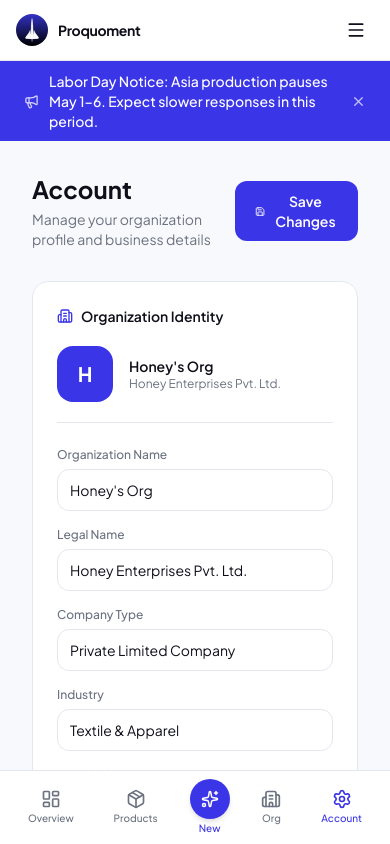
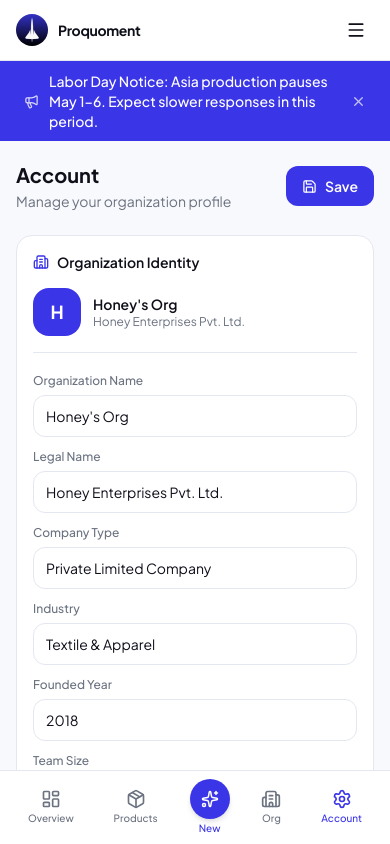
Before and after one commit to opmahadevg/Buyer_Dashboard, a Next.js app: page /account in a window 390 px wide. Built offline with nearby package versions, Linux system fonts and the light colour scheme; no server answers.

Commit message:
Mobile responsive: src/app/account/components/AccountContent.tsx

```diff
--- a/src/app/account/components/AccountContent.tsx
+++ b/src/app/account/components/AccountContent.tsx
@@ -59,7 +59,6 @@
   const [saved, setSaved] = useState(false);
   const [saving, setSaving] = useState(false);
 
-  // Load from localStorage on mount
   useEffect(() => {
     setForm(getStoredOrg());
   }, []);
@@ -87,7 +86,7 @@
     <button
       onClick={handleSave}
       disabled={saving}
-      className={`flex items-center gap-2 px-5 py-2.5 text-sm font-semibold rounded-lg transition-all duration-200 disabled:opacity-60 active:scale-95 ${extraClass} ${
+      className={`flex items-center gap-2 px-4 md:px-5 py-2.5 text-sm font-semibold rounded-lg transition-all duration-200 disabled:opacity-60 active:scale-95 ${extraClass} ${
         saved ? 'bg-green-500 text-white' : 'bg-primary text-white hover:bg-[#2e29c4]'
       }`}
     >
@@ -98,33 +97,33 @@
       ) : (
         <Save size={15} />
       )}
-      {saving ? 'Saving…' : saved ? 'Saved' : 'Save Changes'}
+      {saving ? 'Saving…' : saved ? 'Saved' : 'Save'}
     </button>
   );
 
   return (
-    <div className="px-8 py-8 max-w-4xl mx-auto">
+    <div className="px-4 md:px-8 py-5 md:py-8 max-w-4xl mx-auto">
       <Toaster position="bottom-right" richColors />
 
       {/* Header */}
-      <div className="flex items-center justify-between mb-8">
+      <div className="flex items-center justify-between mb-6 md:mb-8">
         <div>
-          <h1 className="text-2xl font-bold text-[var(--foreground)]">Account</h1>
-          <p className="text-sm text-[var(--muted-foreground)] mt-1">
-            Manage your organization profile and business details
+          <h1 className="text-xl md:text-2xl font-bold text-[var(--foreground)]">Account</h1>
+          <p className="text-sm text-[var(--muted-foreground)] mt-0.5">
+            Manage your organization profile
           </p>
         </div>
         <SaveButton />
       </div>
 
       {/* Organization Identity */}
-      <div className="bg-white rounded-xl border border-[var(--border)] p-6 mb-6">
-        <div className="flex items-center gap-2 mb-5">
+      <div className="bg-white rounded-xl border border-[var(--border)] p-4 md:p-6 mb-4 md:mb-6">
+        <div className="flex items-center gap-2 mb-4 md:mb-5">
           <Building2 size={16} className="text-primary" />
           <h2 className="text-sm font-semibold text-[var(--foreground)]">Organization Identity</h2>
         </div>
-        <div className="flex items-center gap-4 mb-6 pb-5 border-b border-[var(--border)]">
-          <div className="w-14 h-14 rounded-xl bg-primary flex items-center justify-center text-white font-bold text-xl flex-shrink-0 transition-all duration-200">
+        <div className="flex items-center gap-3 mb-5 pb-4 border-b border-[var(--border)]">
+          <div className="w-12 h-12 md:w-14 md:h-14 rounded-xl bg-primary flex items-center justify-center text-white font-bold text-lg md:text-xl flex-shrink-0">
             {(form.name || 'O').charAt(0).toUpperCase()}
           </div>
           <div>
@@ -132,7 +131,7 @@
             <p className="text-xs text-[var(--muted-foreground)]">{form.legalName}</p>
           </div>
         </div>
-        <div className="grid grid-cols-1 md:grid-cols-2 gap-4">
+        <div className="grid grid-cols-1 md:grid-cols-2 gap-3 md:gap-4">
           <Field label="Organization Name" name="name" value={form.name} onChange={handleChange} placeholder="e.g. Honey's Org" />
           <Field label="Legal Name" name="legalName" value={form.legalName} onChange={handleChange} placeholder="e.g. Honey Enterprises Pvt. Ltd." />
           <Field label="Company Type" name="type" value={form.type} onChange={handleChange} placeholder="e.g. Private Limited Company" />
@@ -146,12 +145,12 @@
       </div>
 
       {/* Contact Details */}
-      <div className="bg-white rounded-xl border border-[var(--border)] p-6 mb-6">
-        <div className="flex items-center gap-2 mb-5">
+      <div className="bg-white rounded-xl border border-[var(--border)] p-4 md:p-6 mb-4 md:mb-6">
+        <div className="flex items-center gap-2 mb-4 md:mb-5">
           <Phone size={16} className="text-primary" />
           <h2 className="text-sm font-semibold text-[var(--foreground)]">Contact Details</h2>
         </div>
-        <div className="grid grid-cols-1 md:grid-cols-2 gap-4">
+        <div className="grid grid-cols-1 md:grid-cols-2 gap-3 md:gap-4">
           <Field label="Email Address" name="email" value={form.email} onChange={handleChange} placeholder="contact@yourorg.com" type="email" />
           <Field label="Phone Number" name="phone" value={form.phone} onChange={handleChange} placeholder="+91 98765 43210" />
           <div className="md:col-span-2">
@@ -161,12 +160,12 @@
       </div>
 
       {/* Address */}
-      <div className="bg-white rounded-xl border border-[var(--border)] p-6 mb-6">
-        <div className="flex items-center gap-2 mb-5">
+      <div className="bg-white rounded-xl border border-[var(--border)] p-4 md:p-6 mb-4 md:mb-6">
+        <div className="flex items-center gap-2 mb-4 md:mb-5">
           <MapPin size={16} className="text-primary" />
           <h2 className="text-sm font-semibold text-[var(--foreground)]">Address</h2>
         </div>
-        <div className="grid grid-cols-1 md:grid-cols-2 gap-4">
+        <div className="grid grid-cols-1 md:grid-cols-2 gap-3 md:gap-4">
           <div className="md:col-span-2">
             <Field label="Street Address" name="street" value={form.street} onChange={handleChange} placeholder="Street, Building, Floor" />
           </div>
@@ -178,12 +177,12 @@
       </div>
 
       {/* Business Info */}
-      <div className="bg-white rounded-xl border border-[var(--border)] p-6 mb-8">
-        <div className="flex items-center gap-2 mb-5">
+      <div className="bg-white rounded-xl border border-[var(--border)] p-4 md:p-6 mb-6 md:mb-8">
+        <div className="flex items-center gap-2 mb-4 md:mb-5">
           <FileText size={16} className="text-primary" />
           <h2 className="text-sm font-semibold text-[var(--foreground)]">Business Info</h2>
         </div>
-        <div className="grid grid-cols-1 md:grid-cols-2 gap-4">
+        <div className="grid grid-cols-1 md:grid-cols-2 gap-3 md:gap-4">
           <Field label="Registration Number" name="registrationNumber" value={form.registrationNumber} onChange={handleChange} placeholder="e.g. REG-2018-HE-04421" />
           <Field label="Tax ID / GSTIN" name="taxId" value={form.taxId} onChange={handleChange} placeholder="e.g. GSTIN: 27AABCH1234F1Z5" />
         </div>
```
